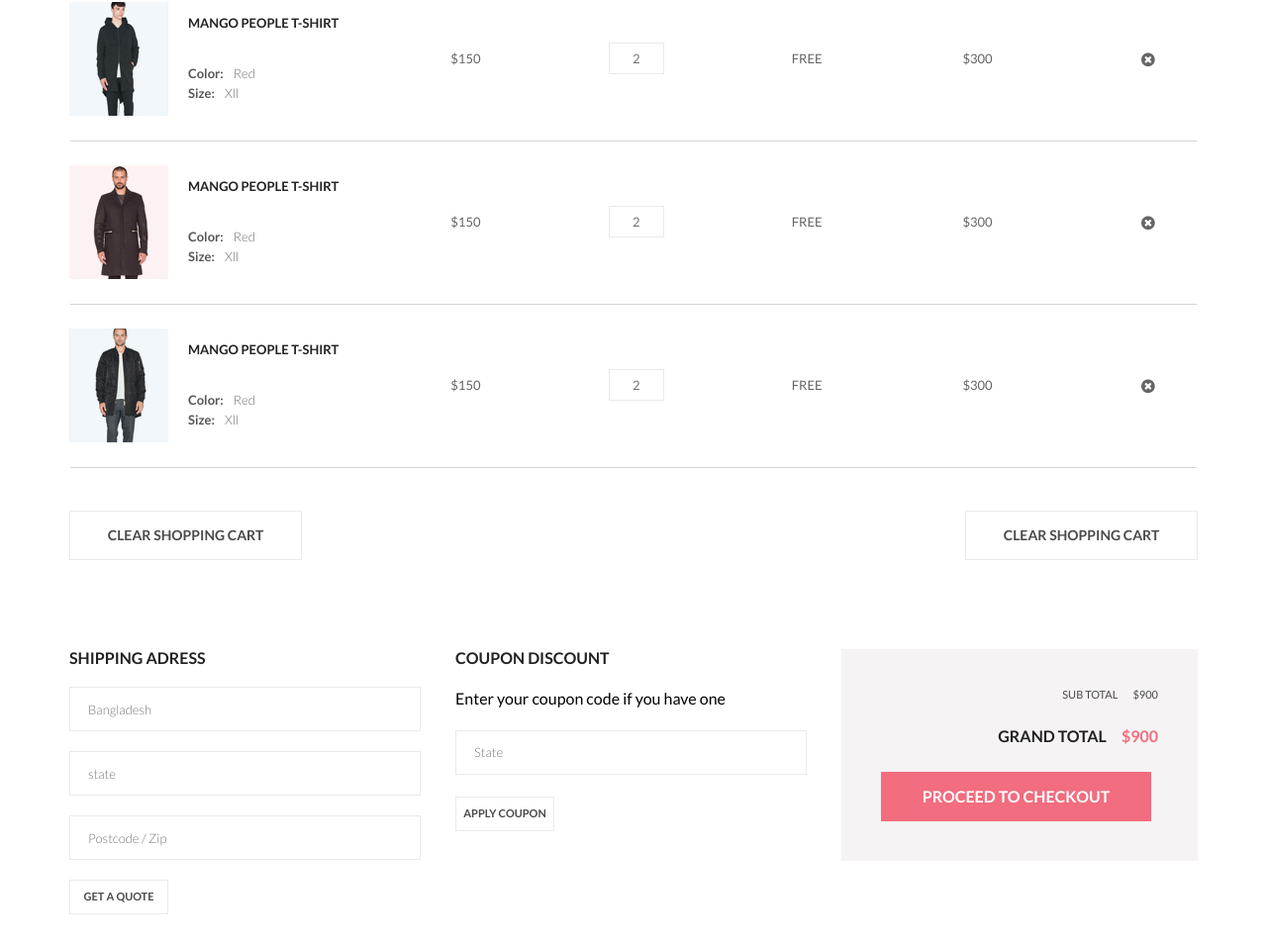
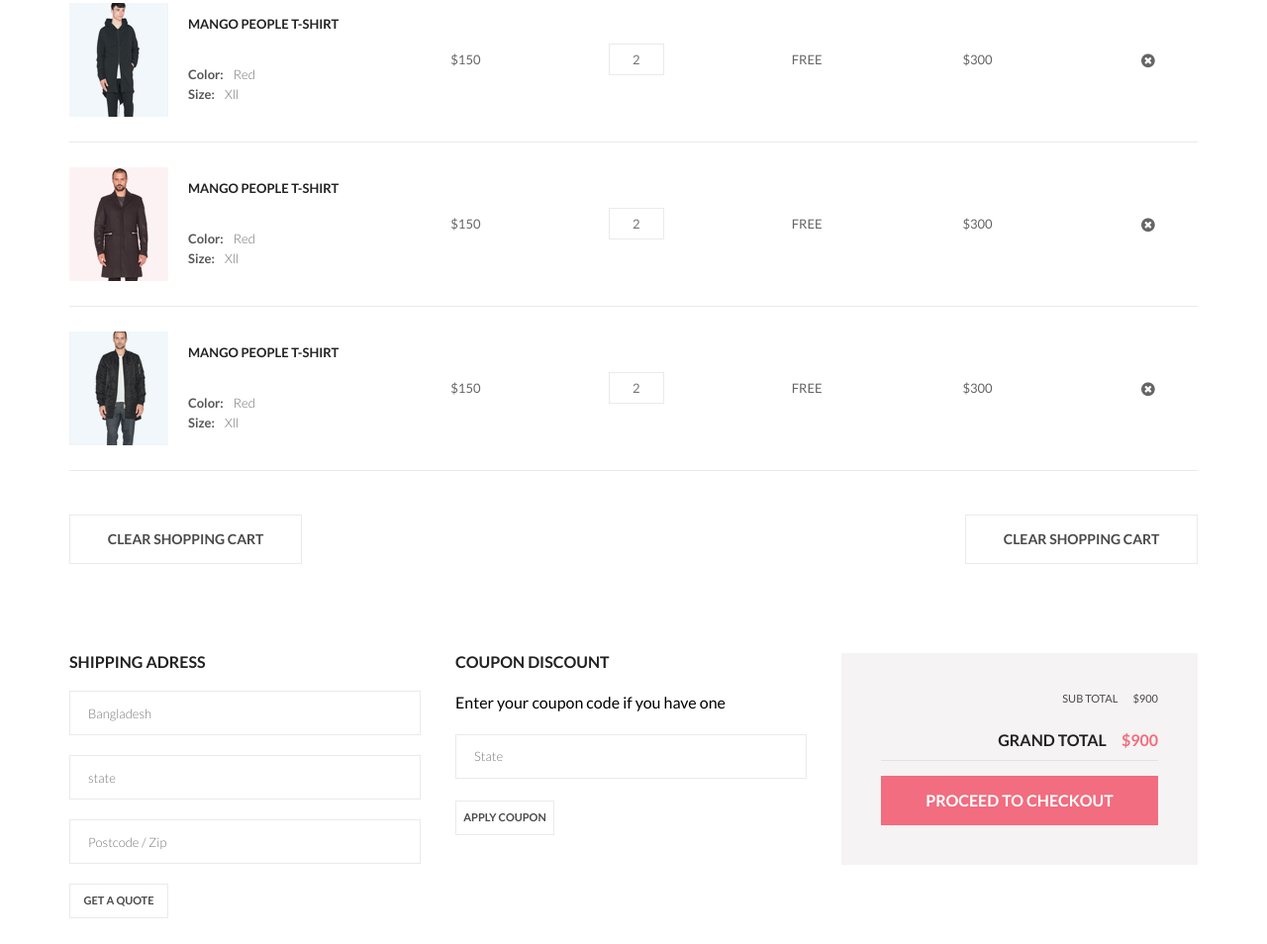
Before and after one commit to sklyarenko46/professionalLayout, a plain HTML site: page shoppingCart.html in a window 1280 px wide. Shown: the part 476-1430 px from the top of the page at 99% size. Drawn offline with Linux system fonts and the light colour scheme.

Commit message:
fix bug
refactor shopping cart checout button

```diff
--- a/css/shoppigCart.css
+++ b/css/shoppigCart.css
@@ -52,7 +52,7 @@
 	display: flex;
 	justify-content: space-between;
 	padding: 25px 0;
-	box-shadow: 0px 1px 1px -1px black;
+	border-bottom: 1px solid #eaeaea;
 }
 .purchased-products-header {
 	height: 14px!important;
@@ -220,7 +220,7 @@
 	text-align: right;
 }
 .buy-form .checkout-button {
-	width: 273px;
+	width: 280px;
 	height: 50px;
 	background-color: #f16d7f;
 	font-size: 16px;
@@ -248,6 +248,8 @@
 	font-weight: 700;
 	text-transform: uppercase;
 	color: #222222;
+	line-height: 40px;
+	border-bottom: 1px solid #e2e2e2;
 }
 .grand-total .price {
 	padding-left: 15px;
```
